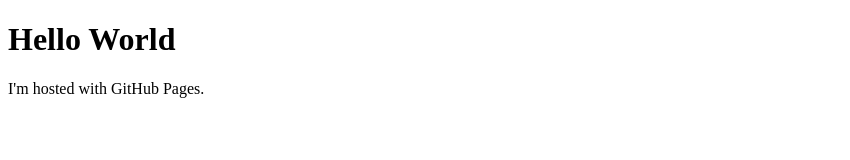
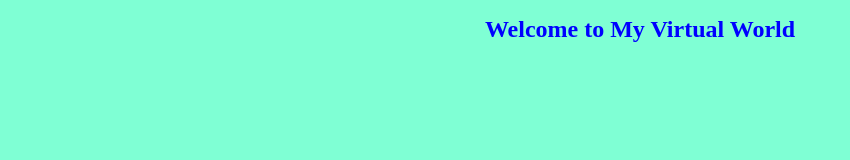
Before and after one commit to agarwalkarun/JOURNE, a plain HTML site: page index.html in a window 1280 px wide. Shown: the whole page, without its empty margins (0-850 px from the left). Drawn offline with Linux system fonts and the light colour scheme.

Commit message:
Update index.html

```diff
--- a/index.html
+++ b/index.html
@@ -1,7 +1,18 @@
 <!DOCTYPE html>
 <html>
+<head>
+<style>
+body {
+    background-color: aquamarine;
+}
+h1{
+    color:blue;
+    font-size: x-large;
+    text-align: center;
+}
+</style>
+</head>
 <body>
-<h1>Hello World</h1>
-<p>I'm hosted with GitHub Pages.</p>
+    <h1>Welcome to My Virtual World</h1>
 </body>
 </html>
```
